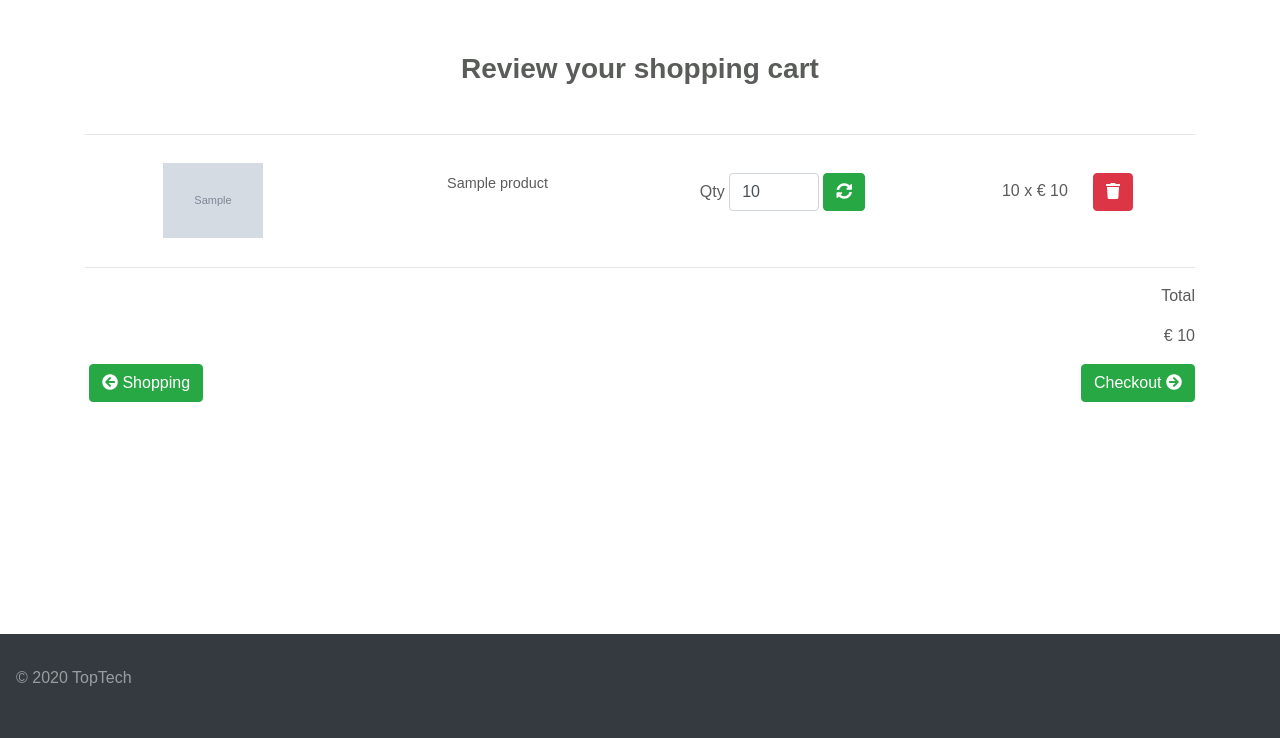
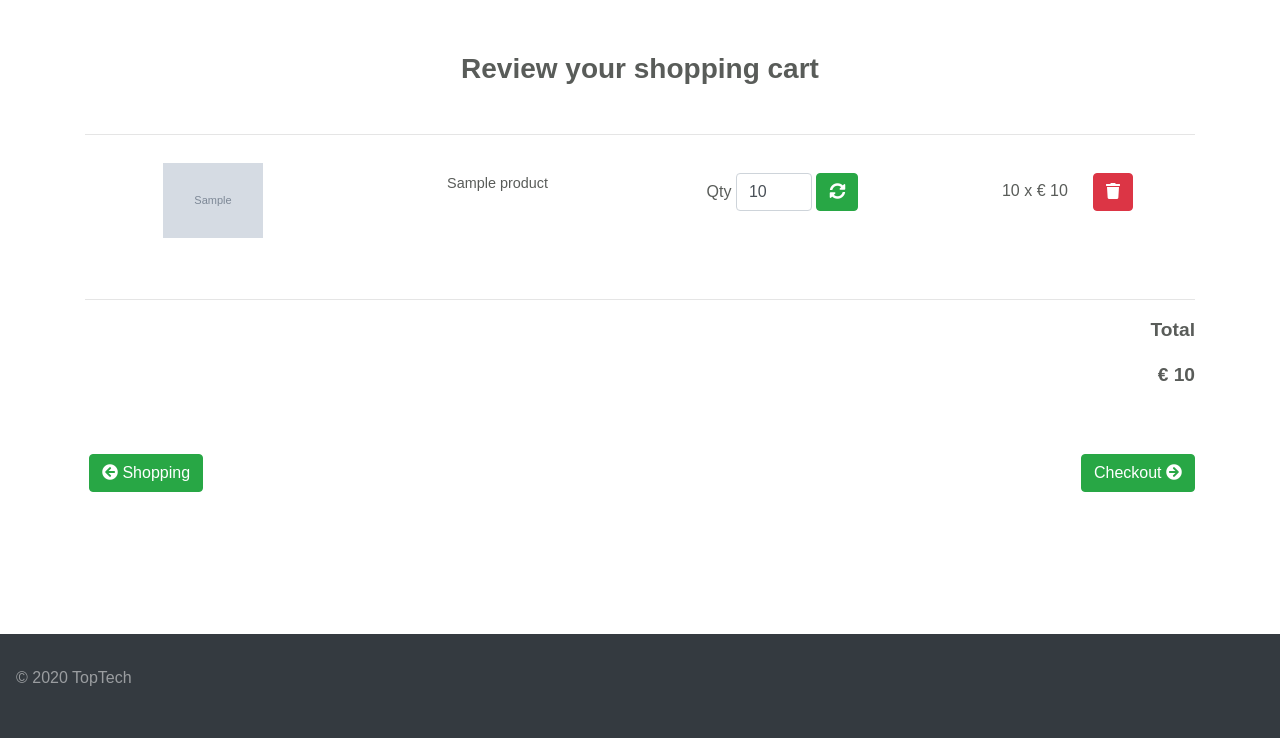
Before and after one commit to adrian80z/e-commerce, a Django app: template cart/templates/cart.html in a window 1280 px wide. Shown: the part 62-800 px from the top of the page. Run offline with Django 3.2, Linux system fonts and the light colour scheme; the template is opened without the code that fills it: most values are stand-ins (such as "Sample title", 1, 10 or a date in 2020); grey boxes marked "Sample" are stand-in pictures; some libraries are stand-ins or nearby versions.

Commit message:
layout update

```diff
--- a/cart/templates/cart.html
+++ b/cart/templates/cart.html
@@ -2,6 +2,7 @@
 {% load static from staticfiles %}
 {% load bootstrap_tags %}
 
+{% block page_title %} TopTech | Cart {% endblock %}
 
 {% block page_heading %}
 <h1 class=" heading text-center cart-bottom">Review your shopping cart</h1>
@@ -36,24 +37,28 @@
         <form class="form-inline align justify-content-center" method="post" action="{% url 'update_cart' item.id %}">
             {% csrf_token %}
             <div class="input-group-addon">Qty&nbsp;</div>
-            <input name="quantity" type="number" min="0" max="999" value="{{item.quantity }}" class="form-control">
+            <input name="quantity" type="number" min="0" max="999" value="{{item.quantity }}"
+                class="form-control input-width">
             <button type="submit" class="btn btn-success"><i class="fas fa-sync-alt"></i></button>
         </form>
     </div>
     <div class="col-sm-12 col-md-6 col-lg-3 align">
-        {{ item.quantity }} x &euro; {{ item.product.price }} <a href="{% url 'remove_product' item.id %}"
-            class="btn btn-danger" role="button"><i class="fas fa-trash"></i></a>
+        <span class="product-space">
+            {{ item.quantity }} x &euro; {{ item.product.price }} <a href="{% url 'remove_product' item.id %}"
+                class="btn btn-danger" role="button"><i class="fas fa-trash"></i></a></span>
     </div>
+
     {% endfor %}
+
 </div>
 <hr />
-<div class="row">
+<div class="row summary">
     <div class="col-sm-12 text-md-right text-sm-right">
         <p>Total</p>
         <p>&euro; {{ total }}</p>
     </div>
 </div>
-<div class="row">
+<div class="row cart-nav-bottom">
     <div class="col-sm-12">
         <a href="{% url 'index' %}" class="btn btn-success" role="button"><i class="fas fa-arrow-circle-left"></i>
             Shopping</a>
```
